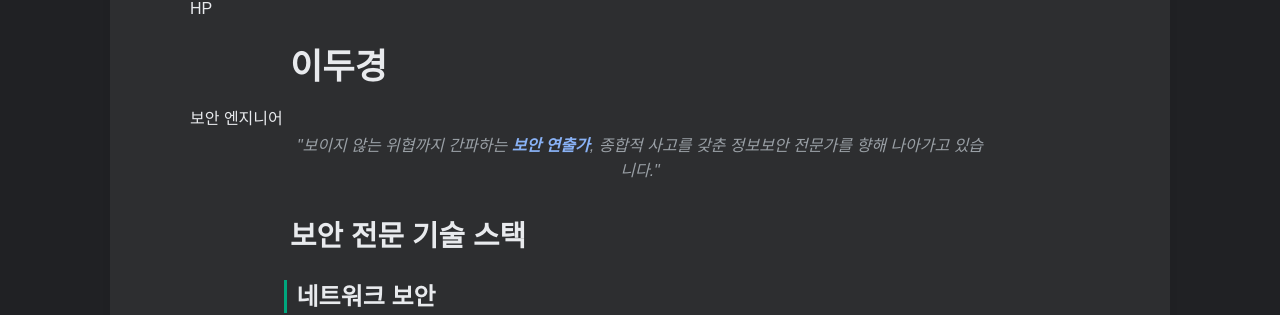
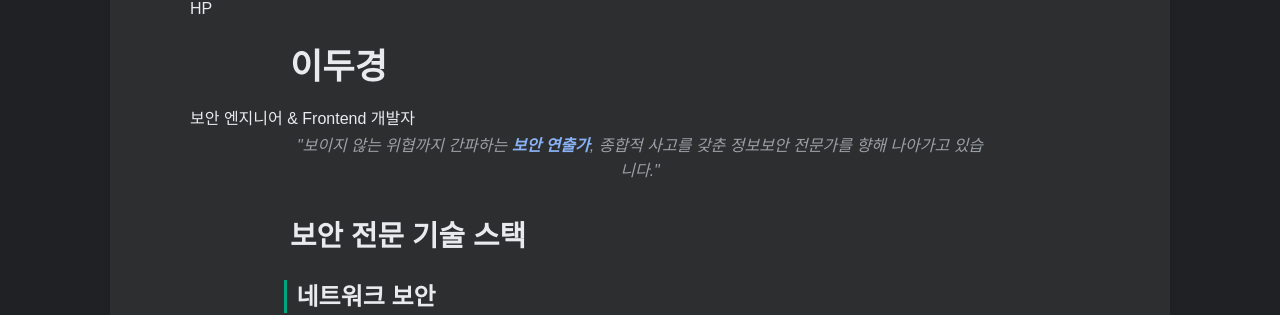
Before and after one commit to HamaP0/HamaP0.github.io, a Jekyll site: the page built from about.html, in a window 1280 px wide. Shown: the part 167-482 px from the top of the page. Built offline with Jekyll 4.4.1, drawn with Linux system fonts in a browser that asks for light colours; some web fonts are replaced.

Commit message:
Update about.html

```diff
--- a/about.html
+++ b/about.html
@@ -12,7 +12,7 @@ title: "About - HamaP의 블로그"
         <span>HP</span>
       </div>
       <h1 class="profile-name">이두경</h1>
-      <div class="profile-title">보안 엔지니어</div>
+      <div class="profile-title">보안 엔지니어 & Frontend 개발자</div>
       <p class="profile-description">
         "보이지 않는 위협까지 간파하는 <span class="security-highlight">보안 연출가</span>,
         종합적 사고를 갖춘 정보보안 전문가를 향해 나아가고 있습니다."
```
